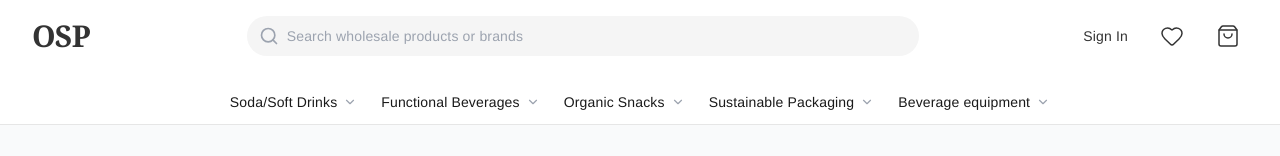
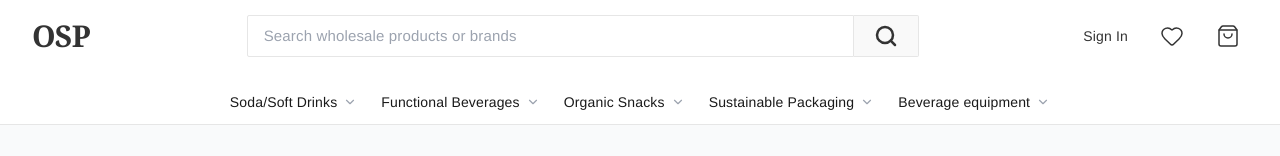
Before and after one commit to ovsharam/OSP-dash, a Next.js app: page /cart in a window 1280 px wide. Shown: the top 156 px of the page. Built offline with nearby package versions, Linux system fonts and the light colour scheme.

Commit message:
feat: implement Reverb-style search bar in Navbar

```diff
--- a/components/Navbar.tsx
+++ b/components/Navbar.tsx
@@ -38,17 +38,22 @@ export default function Navbar() {
             </Link>
           </div>
           <div className="hidden md:flex flex-1 max-w-2xl mx-8 lg:mx-12" ref={searchRef}>
-            <form className="w-full relative group" onSubmit={handleSearch}>
-              <div className="absolute inset-y-0 left-3 flex items-center pointer-events-none">
-                <Search className="h-5 w-5 text-gray-400 group-focus-within:text-black" aria-hidden="true" />
+            <form className="w-full flex items-stretch group" onSubmit={handleSearch}>
+              <div className="relative flex-1">
+                <input
+                  type="text"
+                  className="block w-full px-4 py-2.5 bg-white border border-[#E6E6E6] rounded-l-sm text-[15px] leading-5 placeholder-gray-500 focus:outline-none focus:border-black transition duration-150 ease-in-out"
+                  placeholder="Search wholesale products or brands"
+                  value={searchQuery}
+                  onChange={(e) => setSearchQuery(e.target.value)}
+                />
               </div>
-              <input
-                type="text"
-                className="block w-full pl-10 pr-3 py-2.5 bg-[#F5F5F5] border-transparent rounded-full text-sm leading-5 placeholder-gray-500 focus:outline-none focus:bg-white focus:ring-1 focus:ring-black focus:border-black transition duration-150 ease-in-out"
-                placeholder="Search wholesale products or brands"
-                value={searchQuery}
-                onChange={(e) => setSearchQuery(e.target.value)}
-              />
+              <button
+                type="submit"
+                className="px-5 bg-[#F9F9F9] border border-l-0 border-[#E6E6E6] rounded-r-sm hover:bg-[#F0F0F0] transition-colors flex items-center justify-center"
+              >
+                <Search className="h-4.5 w-4.5 text-[#333333] stroke-[2.5]" aria-hidden="true" />
+              </button>
             </form>
           </div>
           <div className="flex items-center gap-2 md:gap-4">
```
